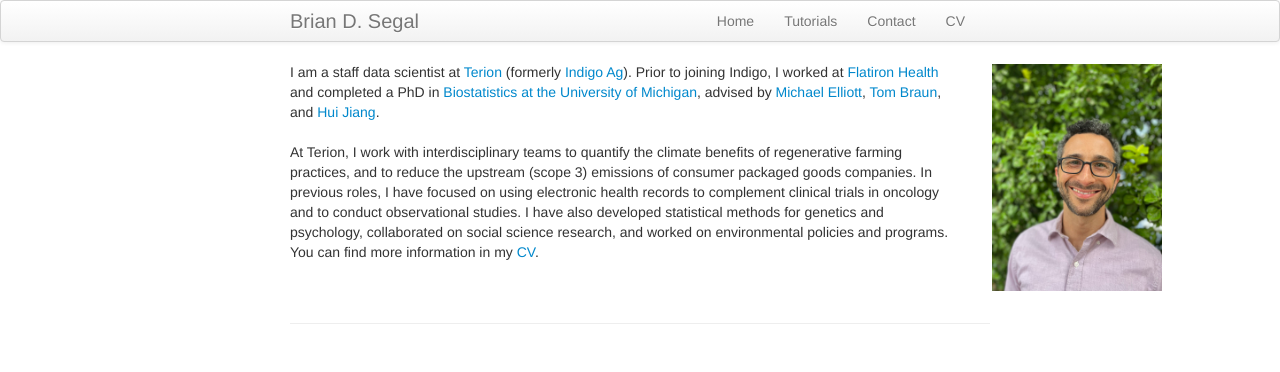
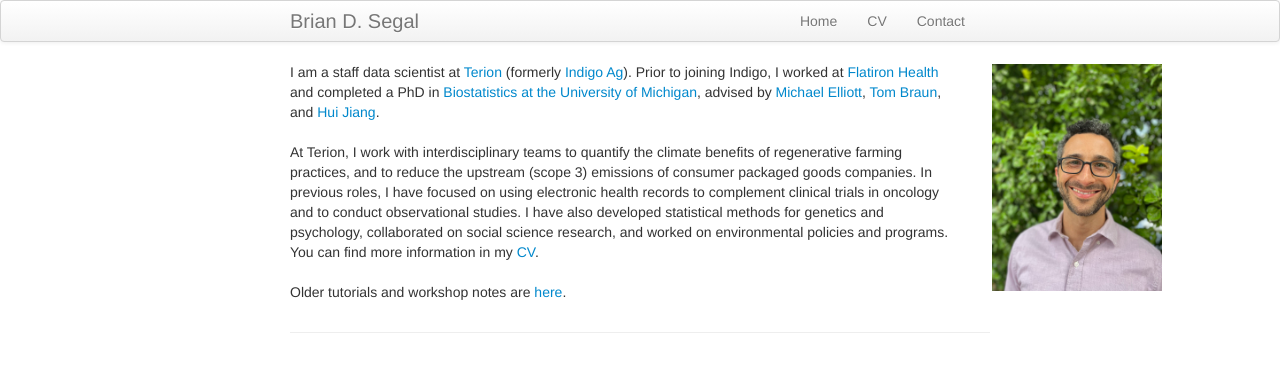
Before and after one commit to bdsegal/bdsegal.github.io, a Jekyll site: the page built from index.md, in a window 1280 px wide. Shown: the top 372 px of the page. Built offline with Jekyll 4.4.1, drawn with Linux system fonts in a browser that asks for light colours.

Commit message:
re-order content

```diff
--- a/_includes/themes/twitter/default.html
+++ b/_includes/themes/twitter/default.html
@@ -36,9 +36,8 @@
           <a class="brand" href="{{ HOME_PATH }}">{{ site.title }}</a>
           <ul class="nav">
               <li><a href="https://bdsegal.github.io">Home</a></li>
-              <li><a href="{{ BASE_PATH }}/pages/tutorials.html">Tutorials</a></li>
+              <li><a href="{{ BASE_PATH }}/bdsegal_cv.pdf">CV</a></li>
               <li><a href="{{ BASE_PATH }}/pages/contact.html">Contact</a></li>
-              <li><a href="{{ BASE_PATH }}/bdsegal_cv.pdf">CV</a></li>
 
           </ul>
         </div>
--- a/index.md
+++ b/index.md
@@ -11,6 +11,9 @@ keywords: Brian D. Segal, Statistics, Biostatistics
             I am a staff data scientist at <a href = "https://www.terion.ai"> Terion</a> (formerly <a href = "http://www.indigoag.com"> Indigo Ag</a>). Prior to joining Indigo, I worked at <a href = "http://www.flatiron.com"> Flatiron Health </a> and completed a PhD in <a href = "https://sph.umich.edu/biostat/"> Biostatistics at the University of Michigan</a>, advised by <a href = "https://sph.umich.edu/faculty-profiles/elliott-michael.html"> Michael Elliott</a>, <a href = "https://sph.umich.edu/faculty-profiles/braun-thomas.html"> Tom Braun</a>, and <a href = "http://www-personal.umich.edu/~jianghui/"> Hui Jiang</a>.<br>
             <br>
             At Terion, I work with interdisciplinary teams to quantify the climate benefits of regenerative farming practices, and to reduce the upstream (scope 3) emissions of consumer packaged goods companies. In previous roles, I have focused on using electronic health records to complement clinical trials in oncology and to conduct observational studies. I have also developed statistical methods for genetics and psychology, collaborated on social science research, and worked on environmental policies and programs. You can find more information in my <a href = "{{ BASE_PATH }}/bdsegal_cv.pdf">CV</a>.
+            <br>
+            <br>
+            Older tutorials and workshop notes are <a href = "{{ BASE_PATH }}/pages/tutorials.html">here</a>.
         </div>
 
         <div class="span2">
```
